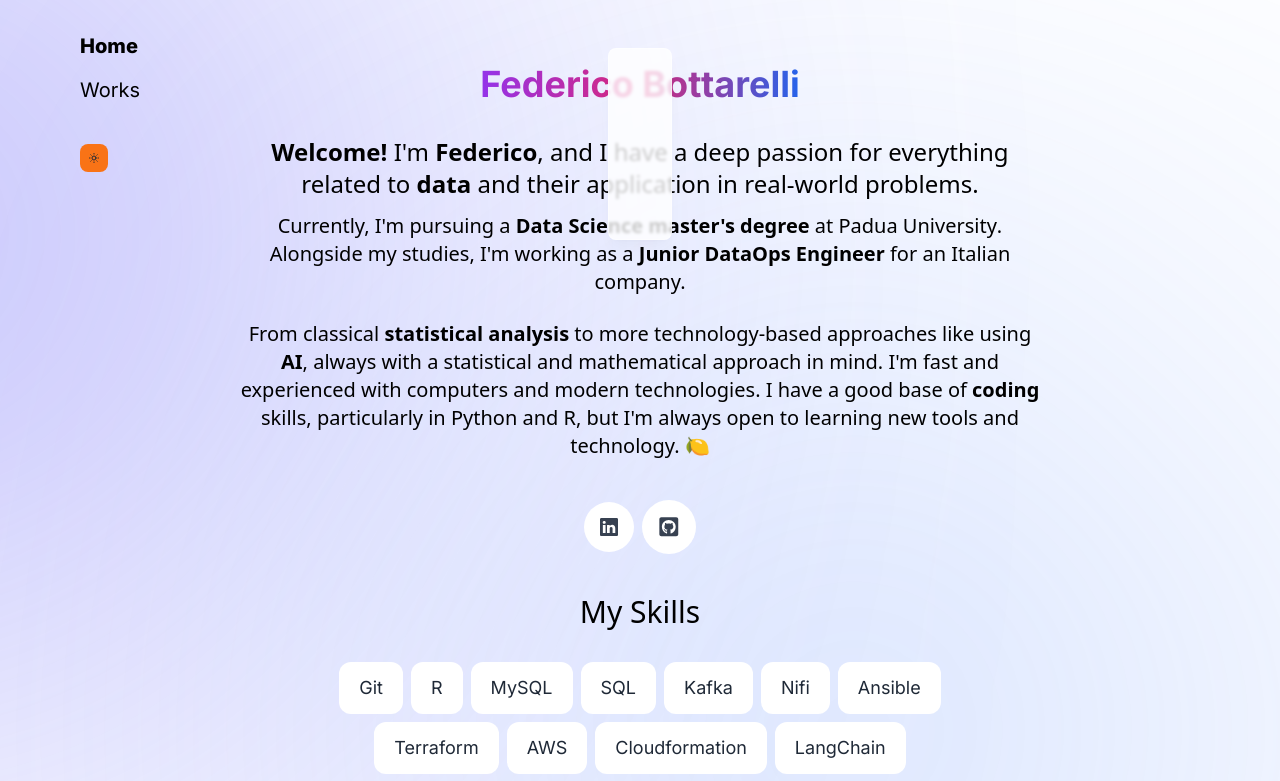
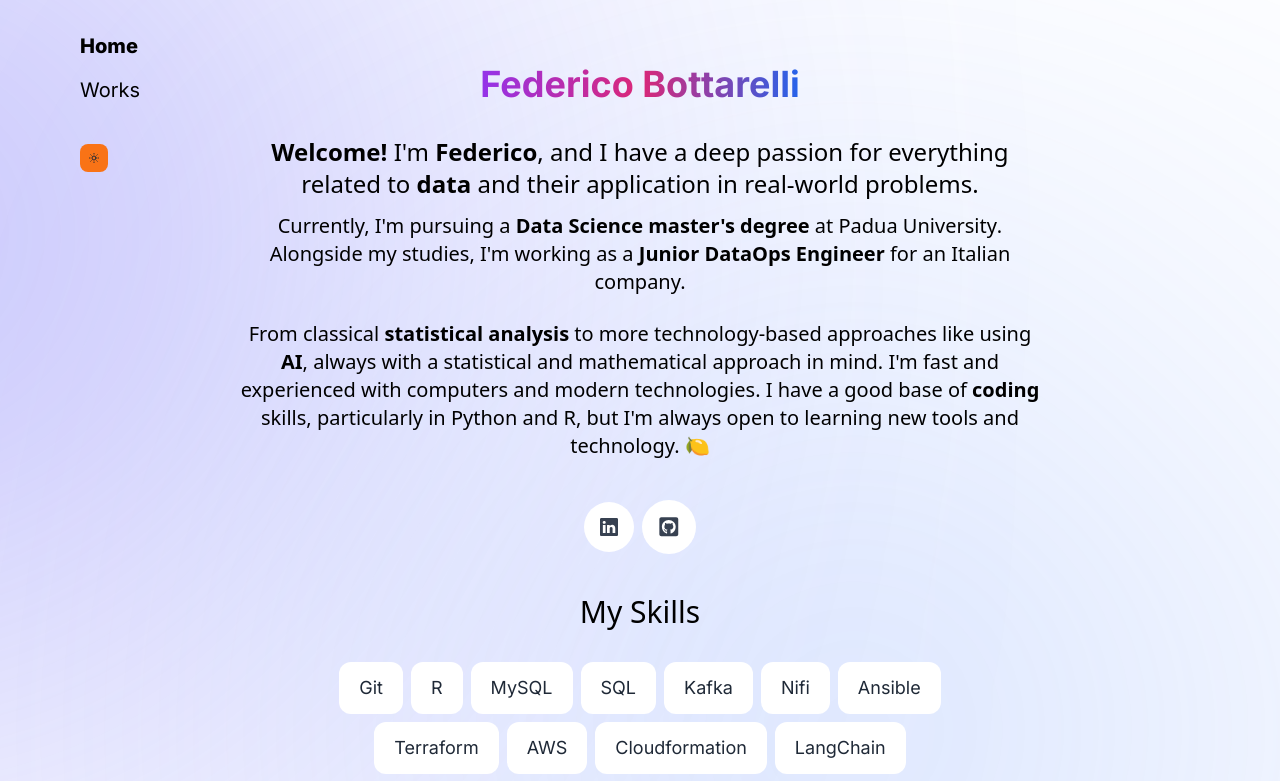
Before and after one commit to fbottarelli/personal-portfolio, a Next.js app: page / in a window 1280 px wide. Shown: the top 781 px of the page. Built offline with nearby package versions, Linux system fonts and the light colour scheme.

Commit message:
useless fixes

```diff
--- a/src/components/header.tsx
+++ b/src/components/header.tsx
@@ -8,16 +8,11 @@ import { motion } from "framer-motion";
 const Nav = () => {
     return (
         <>
-            <motion.div className="fixed right-1/2 h-[3rem] w-full rounded-none border border-white border-opacity-40 bg-white bg-opacity-80 shadow-lg shadow-black/[0.03] backdrop-blur-[0.1rem] md:translate-x-[-100px] md:top-12 md:h-[12rem] md:w-[4rem] md:rounded-lg dark:bg-gray-950 dark:border-black/40 dark:bg-opacity-75"
-                       initial={{ y: -100, x: "+50%", opacity: 0 }}
-                       animate={{ y: 0, x: "+50%", opacity: 1 }}>
-            </motion.div>
-
             {/* <div className="sticky"> */}
-{/*            <motion.div className="fixed top-0 right-1/2 h-[3rem] w-full rounded-none border border-white border-opacity-40 bg-white bg-opacity-80 shadow-lg shadow-black/[0.03] backdrop-blur-[0.5rem] md:top-12 md:h-[10rem] md:w-[30rem] md:rounded-lg dark:bg-gray-950 dark:border-black/40 dark:bg-opacity-75"
+            {/* <motion.div className="fixed top-0 right-1/2 h-[3rem] w-full rounded-none border border-white border-opacity-40 bg-white bg-opacity-50 shadow-lg shadow-black/[0.03] backdrop-blur-[0.1rem] lg:top-12 lg:h-[10rem] lg:w-[30rem] lg:rounded-lg dark:bg-gray-950 dark:border-black/40 dark:bg-opacity-75"
                         initial={{ y: -100, x: "+50%", opacity: 0 }}
                         animate={{ y: 0, x: "+50%", opacity: 1 }}>
-            </motion.div>*/}
+            </motion.div> */}
             <nav className="lg:fixed lg:top-8 lg:left-20 fixed top-8 flex flex-row lg:flex-col mb-10 lg:mb-0">
                 {/*<div className="flex flex-row md:flex-col">*/}
                     <Link href="/" className="mr-12 lg:mb-4 font-extrabold text-xl">Home</Link>
```
